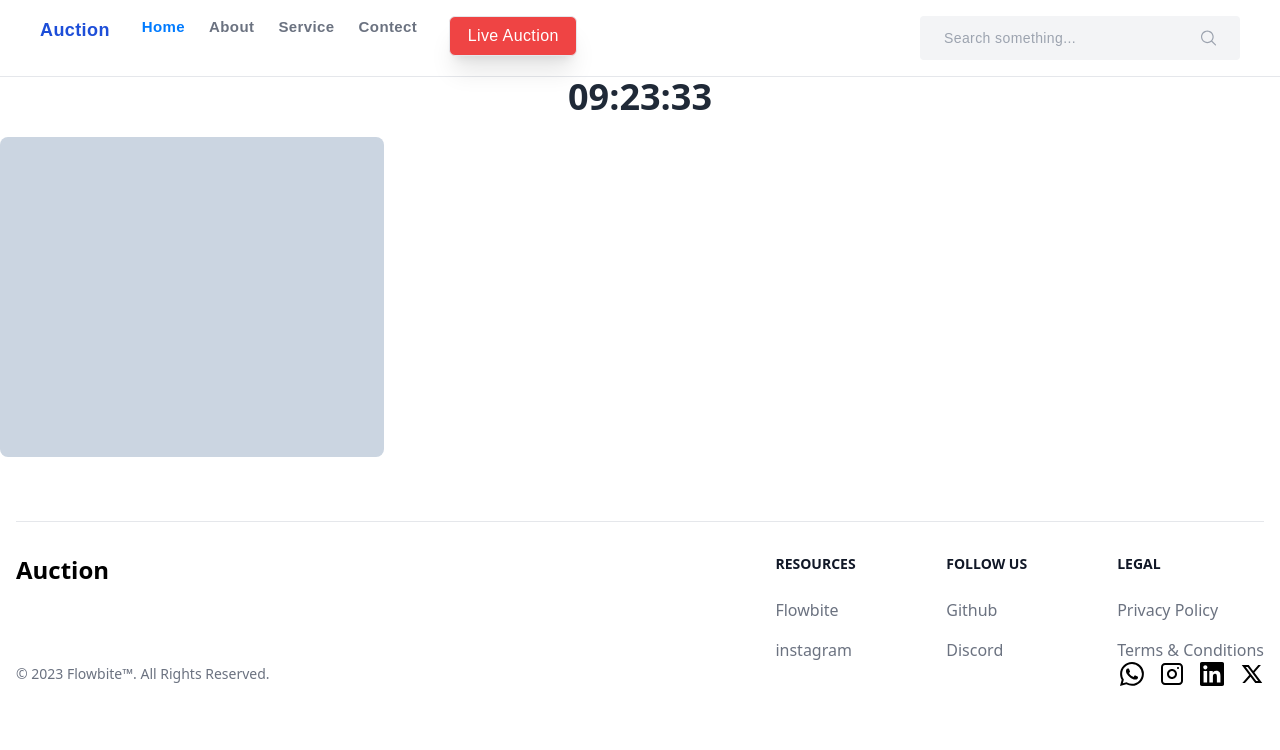
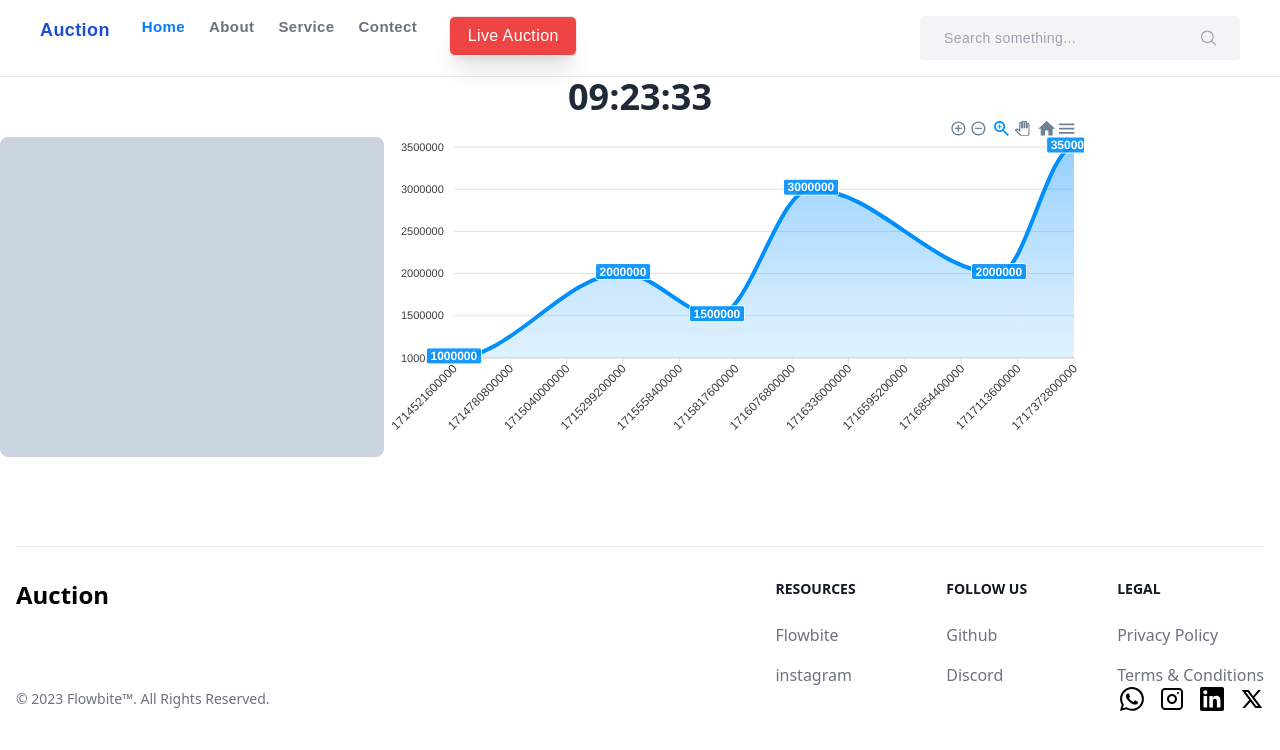
Before and after one commit to iamjuu/auction-app-using-react, a React (Vite) app: page /live in a window 1280 px wide. Shown: the top 750 px of the page. Built offline with nearby package versions, Linux system fonts and the light colour scheme.

Commit message:
graph add

```diff
--- a/package.json
+++ b/package.json
@@ -10,11 +10,13 @@
     "preview": "vite preview"
   },
   "dependencies": {
+    "apexcharts": "^3.49.2",
     "axios": "^1.7.2",
     "chart.js": "^4.4.3",
     "formik": "^2.4.6",
     "pure-react-carousel": "^1.30.1",
     "react": "^18.2.0",
+    "react-apexcharts": "^1.4.1",
     "react-chartjs-2": "^5.2.0",
     "react-dom": "^18.2.0",
     "react-icons": "^5.2.1",
--- a/src/components/Home/Card.jsx
+++ b/src/components/Home/Card.jsx
@@ -1,6 +1,7 @@
 import React from "react";
 import { Link } from "react-router-dom";
 import Bg1 from '../../assets/deatail/b1.jpg'
+import PriceBtn from "../Home/PriceButton"
 
 const Card = () => {
   return (
@@ -16,9 +17,9 @@ const Card = () => {
             Product Title
           </h5>
           <p>$100</p>
+          <PriceBtn data={10_000}  />
         </div>
         <div className="absolute top-4 right-4">
-
 
         </div>
       </div>
--- /dev/null
+++ b/src/components/Home/PriceButton.jsx
@@ -0,0 +1,13 @@
+import React from 'react';
+
+const PriceButton = ({data}) => {
+  return (
+    <div>
+      <button>
+{data}
+      </button>
+    </div>
+  );
+}
+
+export default PriceButton;
--- a/src/components/btn.jsx
+++ b/src/components/btn.jsx
@@ -4,7 +4,7 @@ const btn = (props) => {
     const {className,name,style}=props
   return (
     <div>
-      <button className={className} style={style}> {name} </button>
+      {/* <button className={className} style={style}> {name} </button> */}
     </div>
   );
 }
--- a/src/components/footer/footer.jsx
+++ b/src/components/footer/footer.jsx
@@ -1,8 +1,8 @@
 import React from 'react';
 import { BsWhatsapp } from "react-icons/bs";
 import { CgInstagram } from "react-icons/cg";
+// import { FaGithub } from "react-icons/fa";
 import { RiTwitterXLine } from "react-icons/ri";
-// import { FaGithub } from "react-icons/fa";
 import { SiLinkedin } from "react-icons/si";
 
 const footer = () => {
@@ -53,6 +53,7 @@ const footer = () => {
                       <li>
                           <a href="#" className="hover:underline">Terms &amp; Conditions</a>
                       </li>
+
                   </ul>
               </div>
           </div>
--- a/src/pages/user/Details.jsx
+++ b/src/pages/user/Details.jsx
@@ -1,35 +1,47 @@
 import React from 'react';
+import Bg1 from "../../assets/deatail/b2.jpg"
+import Bg2 from "../../assets/deatail/b3.jpeg"
+import Bg3 from "../../assets/deatail/b4.jpeg"
 import Bg4 from '../../assets/deatail/b4.jpeg'
-import Bg6 from '../../assets/deatail/th (2).jpeg'
+import Bg5 from '../../assets/deatail/th (1).jpeg'
+// import Bg6 from "../../assets/deatail/th ().jpeg"
+import Bg7 from "../../assets/deatail/b1.jpg"
 import Bg8 from '../../assets/deatail/th (4).jpeg'
-
+import Bg9 from '../../assets/deatail/th (3).jpeg'
+import Bg10 from '../../assets/deatail/th (2).jpeg'
+import Clock from "../user/../user/clock"
 
 const Details = () => {
   return (
     <>
+    <div >
+      < Clock />
+    </div>
     <div className='flex flex-col mb-10 mt-10 gap-5'>
 
 
      <div className=' justify-center  flex'>
-    <div className='  w-96 h-80  rounded-lg md:w-[500px] rounded-lx lg:w-[700px] '>
-      <img className='' src={Bg4} alt="" />
+    <div className='   bg-black  rounded-lg md:w-[500px] rounded-lx lg:w-[700px] '>
+      <img className='rounded-lg' src={Bg4} alt="" />
     </div>
     </div>
 
     <div className="flex gap-3 flex-wrap justify-center">
-  <div className="w-44 h-44 rounded-lg overflow-hidden">
-    <img src={Bg4} alt="pi1" className="w-full h-full object-cover transition duration-300 ease-in-out hover:scale-110" />
+    <div className="w-44 h-44 rounded-lg overflow-hidden">
+    <img src={Bg2} alt="pic1" className="w-full h-full object-cover transition duration-500 ease-in-out hover:scale-110" />
   </div>
   <div className="w-44 h-44 rounded-lg overflow-hidden">
-    <img src={Bg6} alt="pic1" className="w-full h-full object-cover transition duration-500 ease-in-out hover:scale-110" />
+    <img src={Bg1} alt="pic1" className="w-full h-full object-cover transition duration-500 ease-in-out hover:scale-110" />
   </div>
   <div className="w-44 h-44 rounded-lg overflow-hidden">
-    <img src={Bg8} alt="pic2" className="w-full h-full object-cover transition duration-700 ease-in-out hover:scale-110" />
+    <img src={Bg7} alt="pic2" className="w-full h-full object-cover transition duration-700 ease-in-out hover:scale-110" />
   </div>
 </div>
 
-    <div className='bg bg-blue-100 text-left p-2'>
-      <p>Lorem ipsum dolor, sit amet consectetur adipisicing elit. Sit error quia minima molestias veritatis reprehenderit nam labore adipisci, illum minus pariatur iusto vero? Ducimus, fugiat. Ipsa adipisci quibusdam ipsam commodi?</p>
+    <div className=' text-center p-2'>
+<p>price: 2,000,00</p>
+<p>place:kannur</p>
+<p>address: kannur beach road</p>
     </div>
     </div>
     </>
--- a/src/pages/user/Graph.jsx
+++ b/src/pages/user/Graph.jsx
@@ -1,45 +1,66 @@
-import React, { useRef, useEffect } from 'react';
-import { Line } from 'react-chartjs-2';
+import React, { useState } from 'react';
+import ReactApexChart from 'react-apexcharts';
 
-const LineChart = () => {
-  const chartRef = useRef(null);
+const ApexChart = () => {
+  const [series, setSeries] = useState([
+    {
+      name: 'XYZ MOTORS',
+      data: [
+        {
+          x: new Date('2024-05-01').getTime(),
+          y: 1000000 // Sample data point for June 1, 2024
+        },
+         {
+          x: new Date('2024-05-10').getTime(),
+          y: 2000000 // Sample data point for June 1, 2024
+        },
+         {
+          x: new Date('2024-05-15').getTime(),
+          y: 1500000 // Sample data point for June 1, 2024
+        },
+        {
+          x: new Date('2024-05-20').getTime(),
+          y: 3000000 // Sample data point for June 1, 2024
+        },
+        {
+          x: new Date('2024-05-30').getTime(),
+          y: 2000000 // Sample data point for June 2, 2024
+        },
+        {
+          x: new Date('2024-06-3').getTime(),
+          y: 3500000 // Sample data point for June 3, 2024
+        },
+        // Add more data points as needed
+      ]
+    }
+  ]);
 
-  useEffect(() => {
-    return () => {
-      // Cleanup on unmount
-      if (chartRef.current && chartRef.current.chartInstance) {
-        chartRef.current.chartInstance.destroy();
+
+  const [options, setOptions] = useState({
+    chart: {
+      type: 'area',
+      stacked: false,
+      height: 350,
+      zoom: {
+        type: 'x',
+        enabled: true,
+        autoScaleYaxis: true
+      },
+      toolbar: {
+        autoSelected: 'zoom'
       }
-    };
-  }, []);
-
-  const data = {
-    labels: ['January', 'February', 'March', 'April', 'May', 'June', 'July'],
-    datasets: [
-      {
-        label: 'Sales Data',
-        data: [65, 59, 80, 81, 56, 55, 40],
-        fill: false,
-        borderColor: 'rgba(75, 192, 192, 1)',
-        tension: 0.1
-      }
-    ]
-  };
-
-  const options = {
-    scales: {
-      y: {
-        type: 'linear',
-        beginAtZero: true
-      }
-    }
-  };
+    },
+    // Add your options configuration here
+  });
 
   return (
-    <div className="w-44 max-w-md mx-auto">
-      <Line ref={chartRef} data={data} options={options} key="sales-line-chart" />
+    <div className='w-96  md:w-[700px]'  >
+      <div id="chart">
+        <ReactApexChart options={options} series={series} type="area" height={350} />
+      </div>
+      <div id="html-dist"></div>
     </div>
   );
 };
 
-export default LineChart;
+export default ApexChart;
--- a/src/pages/user/Home.jsx
+++ b/src/pages/user/Home.jsx
@@ -69,7 +69,7 @@ const Home = () => {
             <Link to="/bike" className="block hover:bg-blue-100 transition duration-300 ease-in-out">Bike</Link>
           </li>
           <li className=" p-2 rounded">
-            <Link to="/laptop" className="block hover:bg-blue-100  transition duration-300 ease-in-out">Laaaaptop</Link>
+            <Link to="/laptop" className="block hover:bg-blue-100  transition duration-300 ease-in-out">Laptop</Link>
           </li>
         </ul>
       </div>
--- a/src/pages/user/live.jsx
+++ b/src/pages/user/live.jsx
@@ -1,17 +1,22 @@
 import React from 'react';
-// import Graph from "../user/Graph"
+import Graph from "../user/Graph"
 import Clock from "../user/clock"
+import Pricebtn from "../../components/Home/PriceButton"
 
 const live = () => {
   return (
     <>
-    {/* <Graph/> */}
-    <Clock/>
-<div className='w-96 h-80 mt-5 bg-slate-300 rounded-lg'>
+    <Clock />
+    <div className='md:flex '>
+      <div className='w-96 h-80 mt-5   bg-slate-300 rounded-lg'></div>
+      {/* btn  */}
 
-</div>
 
-    </>
+      <Graph />
+    </div>
+  </>
+
+
   );
 }
 
```
Also changed, not shown: src/pages/user/Contect.jsx (+22 -18 lines), 1 other file (tests, documents, lock files or other folders).
